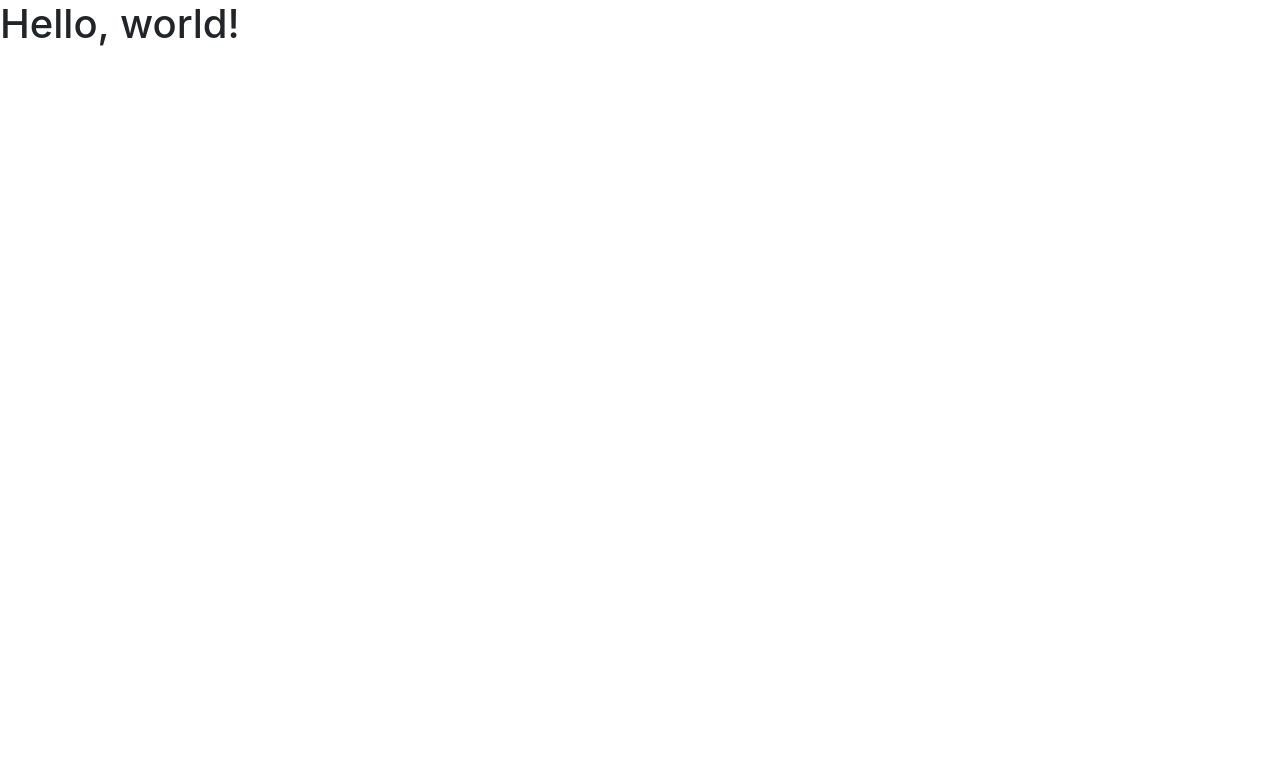
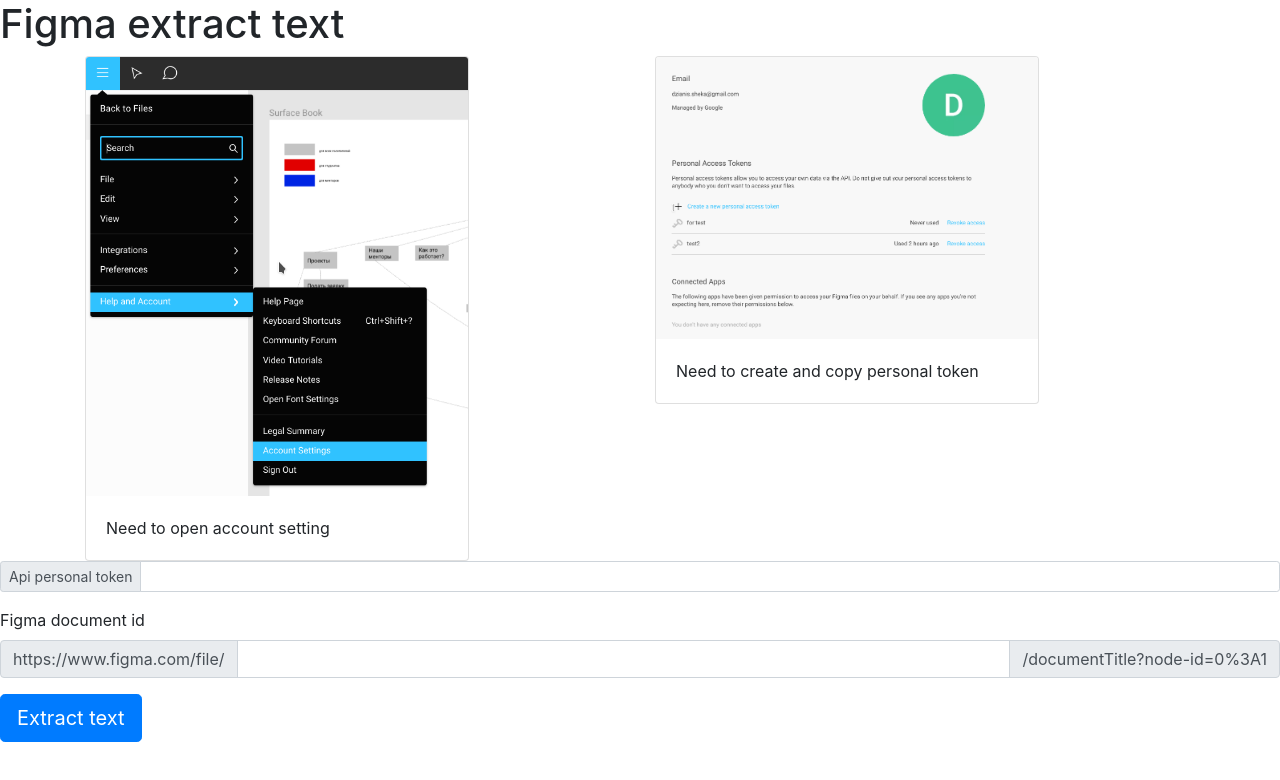
Before and after one commit to davojta/figma-extract-text, a website: page public/index.html in a window 1280 px wide. Drawn offline with nearby package versions, Linux system fonts and the light colour scheme.

Commit message:
feat: add index and pass param logic

```diff
--- a/public/index.html
+++ b/public/index.html
@@ -11,12 +11,76 @@
     <title>Hello, world!</title>
   </head>
   <body>
-    <h1>Hello, world!</h1>
+    <h1>Figma extract text</h1>
+
+    <div class="container">
+            <div class="row">
+              <div class="col-sm">
+                    <div class="card" style="width: 24rem;">
+                            <img class="card-img-top" src="./account_settings.png" alt="Account settings">
+                            <div class="card-body">
+                              <p class="card-text">Need to open account setting</p>
+                            </div>
+                          </div>
+              </div>
+              <div class="col-sm">
+                    <div class="card" style="width: 24rem;">
+                            <img class="card-img-top" src="./add_token.png" alt="Account settings">
+                            <div class="card-body">
+                              <p class="card-text">Need to create and copy personal token</p>
+                            </div>
+                          </div>
+              </div>
+            </div>
+          </div>
+
+
+
+
+
+    <div class="input-group input-group-sm mb-3">
+        <div class="input-group-prepend">
+            <span class="input-group-text" id="inputGroup-sizing-sm">Api personal token</span>
+        </div>
+        <input type="text" id="token" class="form-control" aria-label="Small" aria-describedby="inputGroup-sizing-sm">
+    </div>
+
+    <label for="basic-url">Figma document id</label>
+    <div class="input-group mb-3">
+        <div class="input-group-prepend">
+            <span class="input-group-text" id="figma-url-prepend">https://www.figma.com/file/</span>
+        </div>
+        <input type="text" class="form-control" id="basic-url" aria-describedby="basic-addon3">
+        <div class="input-group-append">
+                <span class="input-group-text" id="figma-url-append">/documentTitle?node-id=0%3A1</span>
+            </div>
+    </div>
+
+    <button type="button" class="btn btn-primary btn-lg" id="extract">Extract text</button>
 
     <!-- Optional JavaScript -->
     <!-- jQuery first, then Popper.js, then Bootstrap JS -->
     <script src="https://code.jquery.com/jquery-3.2.1.slim.min.js" integrity="sha384-KJ3o2DKtIkvYIK3UENzmM7KCkRr/rE9/Qpg6aAZGJwFDMVNA/GpGFF93hXpG5KkN" crossorigin="anonymous"></script>
     <script src="https://cdnjs.cloudflare.com/ajax/libs/popper.js/1.12.9/umd/popper.min.js" integrity="sha384-ApNbgh9B+Y1QKtv3Rn7W3mgPxhU9K/ScQsAP7hUibX39j7fakFPskvXusvfa0b4Q" crossorigin="anonymous"></script>
     <script src="https://maxcdn.bootstrapcdn.com/bootstrap/4.0.0/js/bootstrap.min.js" integrity="sha384-JZR6Spejh4U02d8jOt6vLEHfe/JQGiRRSQQxSfFWpi1MquVdAyjUar5+76PVCmYl" crossorigin="anonymous"></script>
+    <script>
+
+
+        $('#extract').click(() => {
+            const fileId = $('#basic-url').val();
+            const token = $('#token').val();
+            if (!fileId.length || !token.length) {
+                alert('Need to provide correct file and token');
+                return;
+            }
+
+            fetch(`/extractText/${fileId}/${token}`).then((res) => {
+            console.log('file is ready!', res);
+
+            window.open('/figma_text_layers.xlsx')
+        })
+        })
+
+    </script>
   </body>
 </html>
```
Also changed, not shown: public/account_settings.png (added), public/add_token.png (added).
